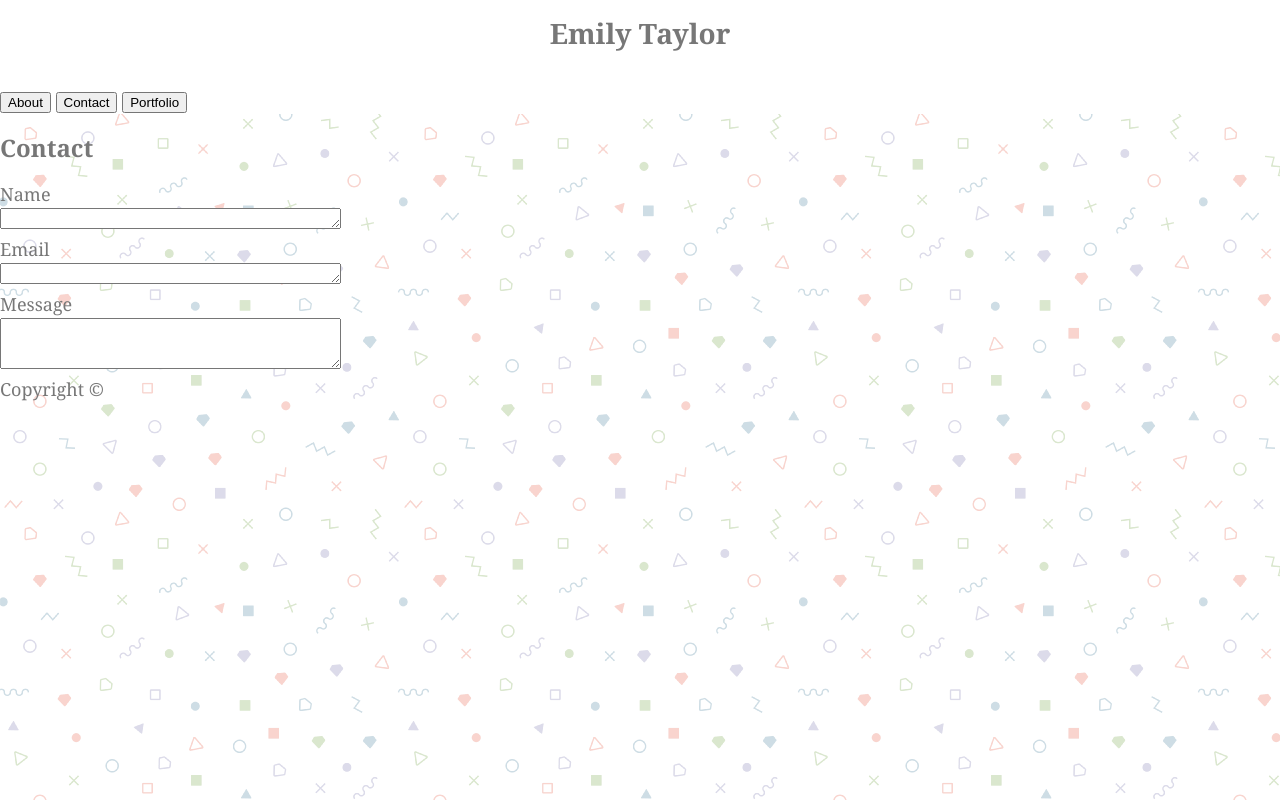
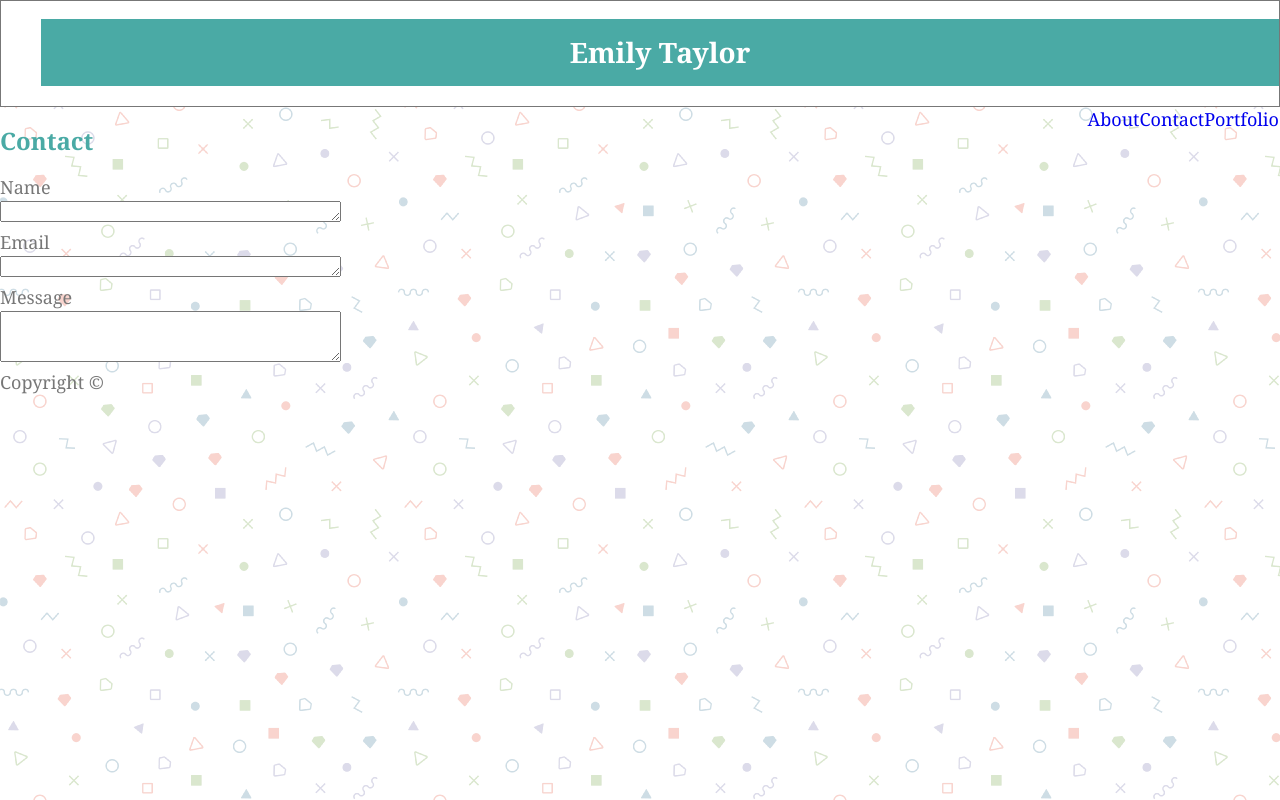
Before and after one commit to emilyporterfieldtaylor/classrepo, a plain HTML site: page contact.html in a window 1280 px wide. Drawn offline with Linux system fonts and the light colour scheme.

Commit message:
corrected button issue

```diff
--- a/assets/css/style.css
+++ b/assets/css/style.css
@@ -9,10 +9,14 @@ body {
   }
 
   header {
-    background: #ffffff;
+    background-color: #ffffff;
     color: #777777;
-    text-align: right
-    border-color: #cccccc;
+    border: solid 1px;
+  }
+
+  #name {
+      background-color: #4aaaa5;
+      color: #ffffff;
   }
 
   h1 {
@@ -27,12 +31,43 @@ body {
 
   h2 {
     font-size: 24px;
+    color: #4aaaa5;
   }
 
-  a {
-    color: #d21034;
-  }
+/*nav {
+    border: none;
+    color: #777777;
+    padding: 15px 32px;
+    text-align: center;
+    text-decoration: none;
+    font-size: 16px;
+    background-color: #ffffff;
+}*/
 
-button {
+ul {
+    list-style-type: none;
+    color: #777777;
 
 }
+
+#button3 {
+    float: right;
+    background-color: none;
+    text-decoration: none;
+    margin-bottom:2px;
+
+}
+
+#button2 {
+    float: right;
+    background-color: none;
+    text-decoration: none;
+
+}
+
+#button1 {
+    float: right;
+    background-color: none;
+    text-decoration: none;
+
+}
--- a/contact.html
+++ b/contact.html
@@ -12,16 +12,18 @@
 <body>
 
     <header>
-        <h1>Emily Taylor</h1>
 
         <nav>
+            <ul>
+            <h1 id="name">Emily Taylor</h1>
 
-            <button type="button">About</button>
+            <li><a href="portfolio.html" id="button3" text-decoration="none">Portfolio</a></li>
 
-            <button type="button">Contact</button>
+            <li><a href="contact.html" id="button2" text-decoration="none">Contact</a></li>
 
-            <button type="button">Portfolio</button>
+            <li><a href="index.html" id="button1" text-decoration="none">About</a></li>
 
+            </ul>
         </nav>
 
     </header>
@@ -30,10 +32,10 @@
 
     <form>
 
-        <section class="name">
-            <label for="name">Name</label>
+        <section class="name-submit">
+            <label for="name-submit">Name</label>
             <br>
-            <textarea id="name" name="name" rows="1" cols="40"></textarea>
+            <textarea id="name-submit" name="name" rows="1" cols="40"></textarea>
         </section>
 
         <section class="email">
```
Also changed, not shown: index.html (+7 -7 lines), portfolio.html (+7 -6 lines), 1 other file.
